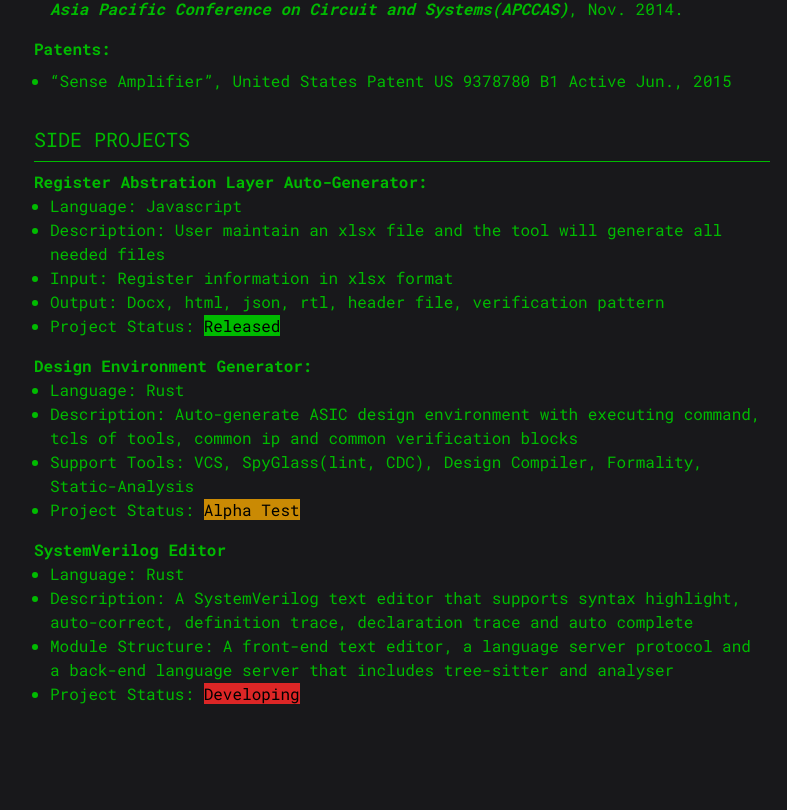
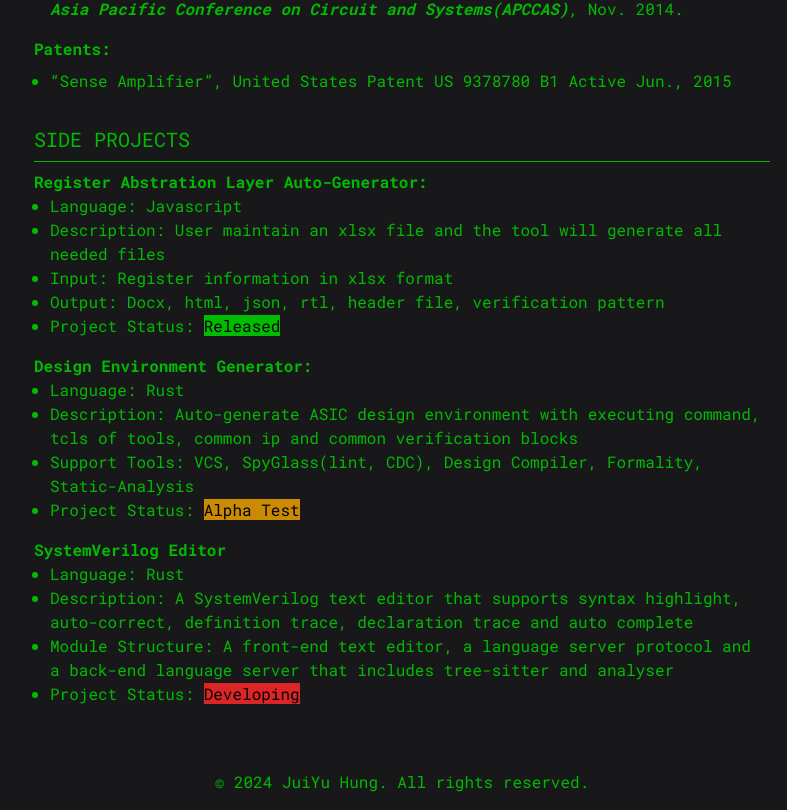
Before and after one commit to JuiYuHung-craftcat/juiyuhung-homepage, a Next.js app: page /resume in a window 1280 px wide. Shown: the part 1585-2395 px from the top of the page, without its empty margins (238-1025 px from the left). Built offline with nearby package versions, Linux system fonts and the light colour scheme.

Commit message:
Add footer

```diff
--- /dev/null
+++ b/app/(main)/footer.tsx
@@ -0,0 +1,10 @@
+export const Footer = () => {
+  const today = new Date();
+
+  return (
+    <footer className="text-terminal_green p-4 text-center">
+      &copy; {today.getFullYear()} <a href="/">JuiYu Hung</a>. All rights
+      reserved.
+    </footer>
+  );
+};
--- a/app/layout.tsx
+++ b/app/layout.tsx
@@ -2,6 +2,7 @@ import type { Metadata } from "next";
 import { Roboto_Mono } from "next/font/google";
 import "./globals.css";
 import { Header } from "@/app/(main)/header";
+import { Footer } from "@/app/(main)/footer";
 
 const inter = Roboto_Mono({ subsets: ["latin"] });
 
@@ -16,13 +17,11 @@ export default function RootLayout({
   children: React.ReactNode;
 }>) {
   return (
-    <html
-      lang="en"
-      className="bg-zinc-900 text-terminal_green"
-    >
+    <html lang="en" className="bg-zinc-900 text-terminal_green">
       <body className={inter.className}>
         <Header />
         {children}
+        <Footer />
       </body>
     </html>
   );
--- a/app/resume/page.tsx
+++ b/app/resume/page.tsx
@@ -25,7 +25,7 @@ const Resume = () => {
   }, [tenure, hydrated]);
 
   return (
-    <section className="py-24 px-4 mx-auto max-w-3xl">
+    <section className="pt-24 pb-12 px-4 mx-auto max-w-3xl">
       <div className="flex md:justify-between justify-evenly items-center">
         <div>
           <p className="md:text-xl text-lg">Jui-Yu Hung</p>
```
